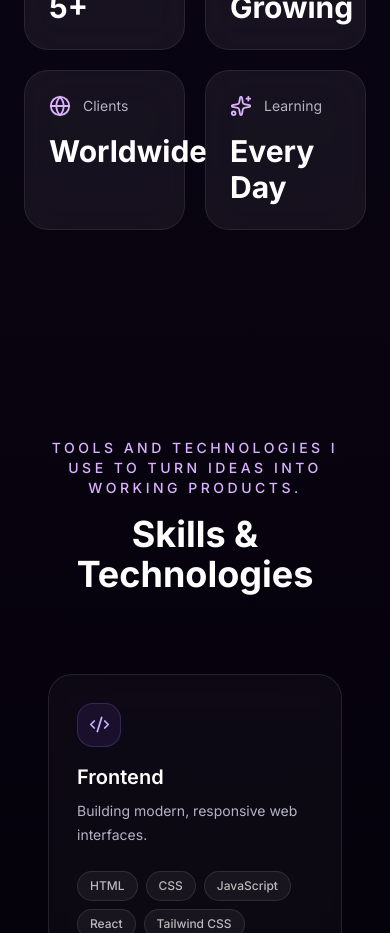
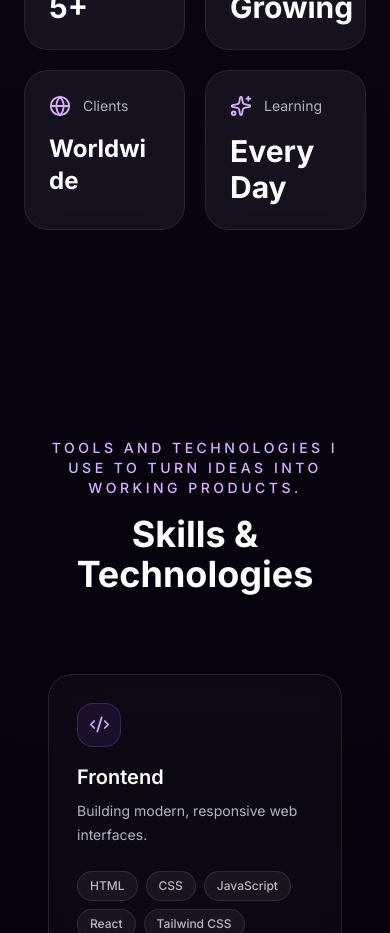
Before and after one commit to mohyA81/My-Portfolio, a React (Vite) app: page / in a window 390 px wide. Shown: the part 2800-3733 px from the top of the page. Built offline with nearby package versions, Linux system fonts and the light colour scheme.

Commit message:
Change font size for Worldwide text in About section

```diff
--- a/src/components/sections/About.jsx
+++ b/src/components/sections/About.jsx
@@ -119,7 +119,7 @@ function About() {
                     </span>
                   </div>
 
-                  <p className="text-3xl font-bold">Worldwide</p>
+                  <p className="text-2xl sm:text-3xl font-bold break-words">Worldwide</p>
                 </div>
 
                 {/* Learning */}
```
